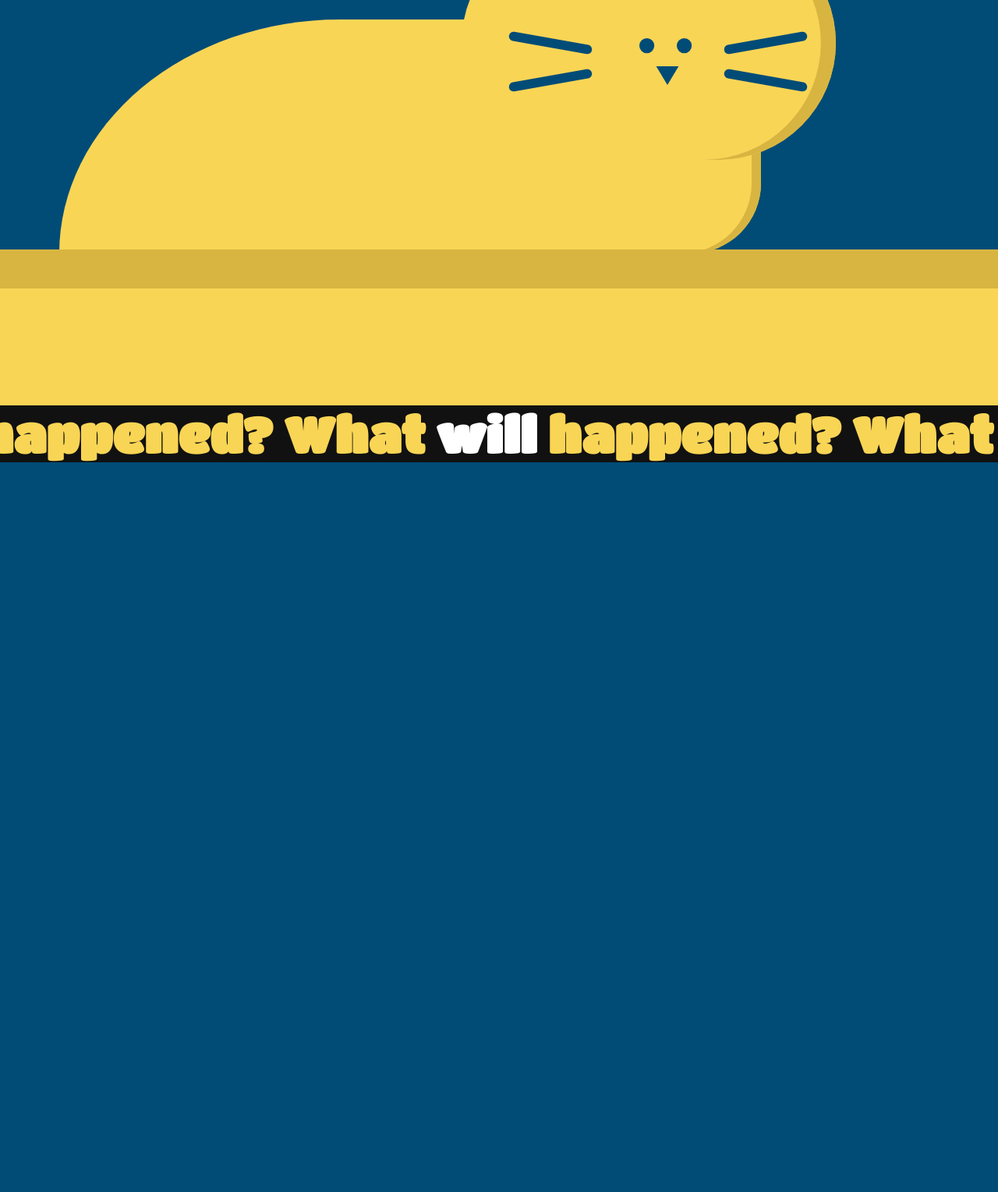
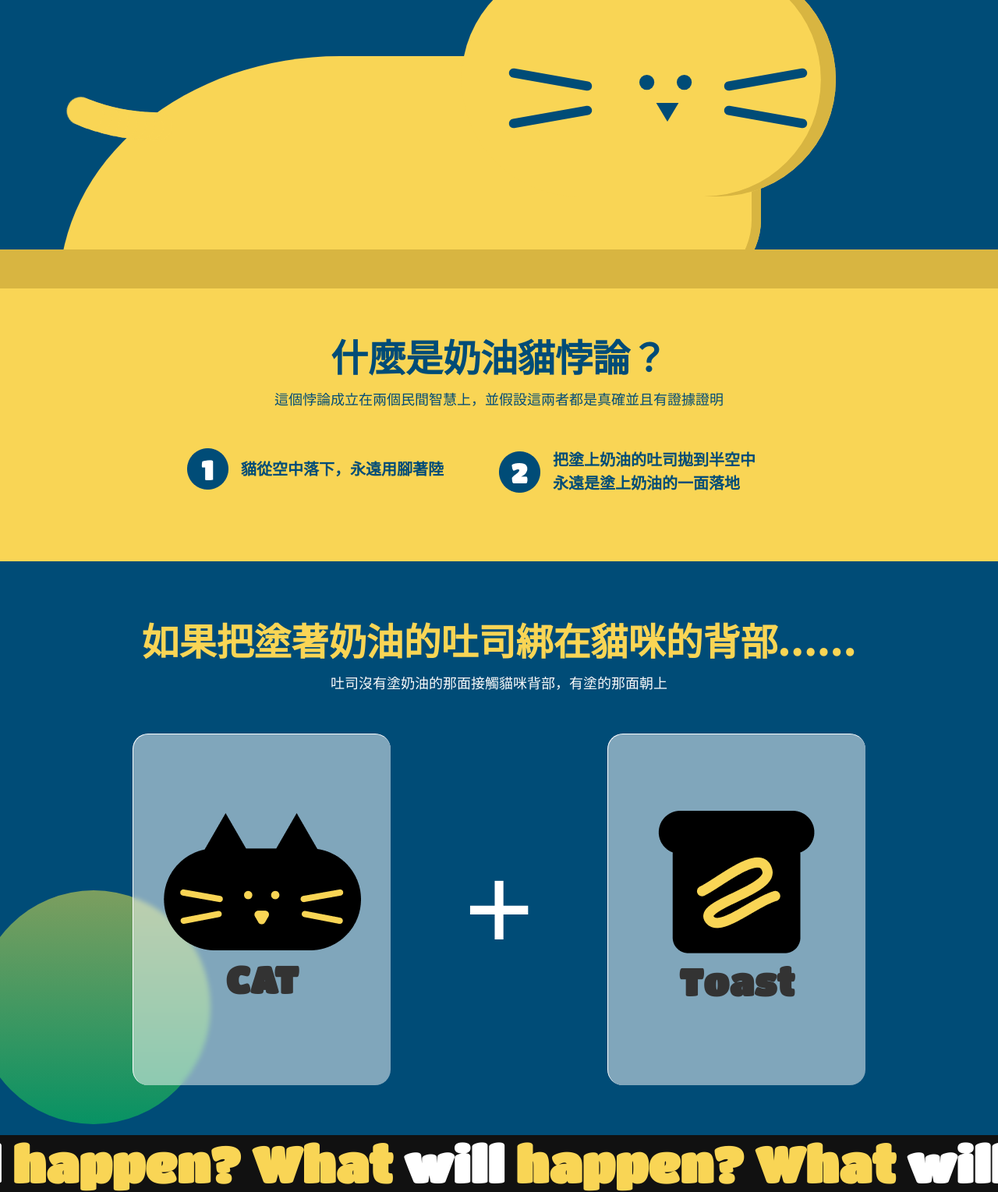
Before and after one commit to snershen/buttered-cat, a plain HTML site: page index.html in a window 1280 px wide. Shown: the part 400-1929 px from the top of the page at 78% size. Before the commit the page ends 993 px from the top, so only its background shows below. Drawn offline with Linux system fonts and the light colour scheme.

Commit message:
新增毛玻璃效果

```diff
--- a/index.html
+++ b/index.html
@@ -8,7 +8,7 @@
     <link rel="preconnect" href="https://fonts.googleapis.com" />
     <link rel="preconnect" href="https://fonts.gstatic.com" crossorigin />
     <link
-      href="https://fonts.googleapis.com/css2?family=Titan+One&display=swap"
+      href="https://fonts.googleapis.com/css2?family=Noto+Sans+TC:wght@500;700;900&family=Titan+One&display=swap"
       rel="stylesheet"
     />
     <link rel="stylesheet" href="css/all.css" />
@@ -41,68 +41,83 @@
           </div>
         </div>
         <div class="cat-body"></div>
-        <!-- <div class="cat-tail"></div> -->
+        <div class="cat-tail">
+          <div class="cat-tail">
+            <div class="cat-tail">
+              <div class="cat-tail">
+                <div class="cat-tail">
+                  <div class="cat-tail">
+                    <div class="cat-tail">
+                      <div class="cat-tail"><div class="cat-tail"></div></div>
+                    </div>
+                  </div>
+                </div>
+              </div>
+            </div>
+          </div>
+        </div>
       </div>
     </section>
     <section class="intro text-blue">
       <div class="table">
-        <!-- <div class="container">
+        <div class="container-s">
           <div class="title">
-            <h2 class="title-1">什麼是奶油貓悖論？</h2>
+            <h2 class="title-1 text-c mb-1">什麼是奶油貓悖論？</h2>
+            <p class="text-c">
+              這個悖論成立在兩個民間智慧上，並假設這兩者都是真確並且有證據證明
+            </p>
           </div>
           <div class="detail">
-            <p>一個思想悖論，將以下兩個民間智慧結合：</p>
-            <br />
-            <p>1.貓從空中落下，永遠用腳著陸</p>
-            <p>2.把塗上奶油的吐司拋到半空中，永遠是塗上奶油的一面落地</p>
+            <p>
+              <img src="img/number1.png" alt="" /> 貓從空中落下，永遠用腳著陸
+            </p>
+            <p>
+              <img src="img/number2.png" alt="" />
+              把塗上奶油的吐司拋到半空中<br />永遠是塗上奶油的一面落地
+            </p>
           </div>
         </div>
       </div>
     </section>
+
     <section class="question">
       <div class="container">
-        <h2 class="title-1 text-yellow text-c">如果把塗著奶油的吐司綁在貓咪的背部......</h2>
+        <h2 class="title-1 text-yellow text-c mb-1">
+          如果把塗著奶油的吐司綁在貓咪的背部......
+        </h2>
+        <p class="text-c text-white">
+          吐司沒有塗奶油的那面接觸貓咪背部，有塗的那面朝上
+        </p>
         <div class="card-list">
           <div class="card-item">
-            <div class="cat-head">
-                <div class="cat-ear"></div>
-                <div class="cat-ear"></div>
-                <div class="cat-eye"></div>
-                <div class="cat-eye"></div>
-                <div class="cat-nose"></div>
-                <div class="cat-whiskers">
-                    <div class="cat-whiskers-item"></div>
-                    <div class="cat-whiskers-item"></div>
-                </div>
-                <div class="cat-whiskers cat-whiskers-right">
-                    <div class="cat-whiskers-item"></div>
-                    <div class="cat-whiskers-item"></div>
-                </div>
-            </div>
-            <h3>CAT</h3>
+            <img src="img/cat.png" alt="" />
+            <h3 class="title-1">CAT</h3>
           </div>
-          <div class="card-item"></div>
+          <p>+</p>
+          <div class="card-item">
+            <img src="img/toast.png" alt="" />
+            <h3 class="title-1">Toast</h3>
+          </div>
         </div>
-      </div> -->
       </div>
     </section>
 
     <div class="scroll">
       <div>
-        What<span>&nbsp;will</span>&nbsp;happened?
-        What<span>&nbsp;will</span>&nbsp;happened?
-        What<span>&nbsp;will</span>&nbsp;happened?
-        What<span>&nbsp;will</span>&nbsp;happened?
-        What<span>&nbsp;will</span>&nbsp;happened?
-        What<span>&nbsp;will</span>&nbsp;happened?
+        What<span>&nbsp;will</span>&nbsp;happen?
+        What<span>&nbsp;will</span>&nbsp;happen?
+        What<span>&nbsp;will</span>&nbsp;happen?
+        What<span>&nbsp;will</span>&nbsp;happen?
+        What<span>&nbsp;will</span>&nbsp;happen?
+        What<span>&nbsp;will</span>&nbsp;happen?
       </div>
       <div>
-        &nbsp;What<span>&nbsp;will</span>&nbsp;happened?
-        What<span>&nbsp;will</span>&nbsp;happened?
-        What<span>&nbsp;will</span>&nbsp;happened?
-        What<span>&nbsp;will</span>&nbsp;happened?
-        What<span>&nbsp;will</span>&nbsp;happened?
-        What<span>&nbsp;will</span>&nbsp;happened?
+        &nbsp;What<span>&nbsp;will</span>&nbsp;happen?
+        What<span>&nbsp;will</span>&nbsp;happen?
+        What<span>&nbsp;will</span>&nbsp;happen?
+        What<span>&nbsp;will</span>&nbsp;happen?
+        What<span>&nbsp;will</span>&nbsp;happen?
+        What<span>&nbsp;will</span>&nbsp;happen?
       </div>
     </div>
   </body>
--- a/scss/_base.scss
+++ b/scss/_base.scss
@@ -1,8 +1,9 @@
 body {
   background-color: $blue;
   line-height: 1.5;
+  color: #333;
 }
 
 p {
-  font-size: 1.25rem;
+  font-size: 1.125rem;
 }
--- a/scss/_index.scss
+++ b/scss/_index.scss
@@ -208,8 +208,8 @@ h1 {
   position: absolute;
   left: 65%;
   transform: translateX(-50%) scale(1.2);
-  bottom: 100px;
-  animation: cat-shock -4.5s infinite ease-in alternate;
+  bottom: 50px;
+  animation: cat-move 1s infinite alternate;
   &-face {
     position: relative;
     @include size(400px, 250px);
@@ -296,32 +296,29 @@ h1 {
     border-radius: 40% 100px 10% 0%/100% 50% 30% 0%;
     box-shadow: inset -10px 0 rgba(#d8b541, 1);
   }
+  & > .cat-tail {
+    left: -350px;
+    top: 60px;
+  }
   &-tail {
-    width: 22vh;
-    height: 0;
-    color: inherit;
-    bottom: 0;
-    left: 100%;
-    border: 4vh solid;
-    border-left: 0;
-    border-top: 0;
-    border-radius: 0 0 0 5vh;
     position: absolute;
-    left: -600px;
-    top: 200px;
+    top: 0;
+    left: -10px;
+    width: 40px;
+    height: 30px;
+    border-radius: 80px 80px;
+    background-color: $yellow;
     // transform: rotate(45deg);
-    animation: tail 10s infinite;
-    &::after {
-      content: "";
-      width: 3vh;
-      height: 3vh;
-      border-radius: 50%;
-      top: 0vh;
-      right: 0vh;
-    }
+    animation: cat-tail 400ms infinite alternate ease-in-out;
+    transform-origin: bottom center;
   }
 }
 
+@keyframes cat-move {
+  to {
+    margin-bottom: 3px;
+  }
+}
 @keyframes cat-eye {
   from,
   to {
@@ -339,26 +336,26 @@ h1 {
   }
 }
 
-@keyframes cat-shock {
-  90% {
-    transform: translateX(-50%) scale(1.2) rotate(1deg);
-  }
-  95% {
-    transform: translateX(-50%) scale(1.2) rotate(-1deg);
-  }
-  100% {
-    transform: translateX(-50%) scale(1.2) rotate(1deg);
-  }
-}
+// @keyframes cat-shock {
+//   90% {
+//     transform: translateX(-50%) scale(1.2) rotate(1deg);
+//   }
+//   95% {
+//     transform: translateX(-50%) scale(1.2) rotate(-1deg);
+//   }
+//   100% {
+//     transform: translateX(-50%) scale(1.2) rotate(1deg);
+//   }
+// }
 
 @keyframes cat-tail {
   0% {
-    transform: rotate(-60deg);
-    box-shadow: inset 8px 10px rgba(#d8b541, 1);
+    transform: rotate(8deg);
+    // box-shadow: inset 8px 10px rgba(#d8b541, 1);
   }
   100% {
-    transform: rotate(-20deg);
-    box-shadow: inset 8px 20px rgba(#d8b541, 1);
+    transform: rotate(-3deg);
+    // box-shadow: inset 8px 20px rgba(#d8b541, 1);
   }
 }
 
@@ -369,25 +366,68 @@ h1 {
   background-color: $yellow;
   box-shadow: inset 0 50px rgba(#d8b541, 1);
   position: relative;
+  top: 0;
   z-index: 0;
-  .container {
-    height: 300px;
-    padding-top: 120px;
+  padding: 100px 0;
+  .detail {
+    margin-top: 48px;
     display: flex;
-    justify-content: center;
-    align-items: flex-start;
-  }
-  .title {
-    width: 30%;
-    margin-right: 24px;
-  }
-  .setail {
-    width: 70%;
+    align-items: start;
+    img {
+      margin-right: 16px;
+    }
+    p {
+      display: flex;
+      align-items: center;
+      flex: 1;
+      font-size: 1.25rem;
+      font-weight: 700;
+    }
   }
 }
 
 .question {
   padding: 64px 0;
+  h3 {
+    font-family: "Titan One", cursive;
+  }
+  .card-list {
+    display: flex;
+    justify-content: space-between;
+    align-items: center;
+    margin: 50px 100px 0;
+    position: relative;
+    &::after {
+      content: "";
+      width: 300px;
+      height: 300px;
+      position: absolute;
+      background-image: linear-gradient(to top, #0fd850 0%, #f9f047 100%);
+      left: -200px;
+      bottom: -50px;
+      border-radius: 50%;
+      z-index: -1;
+      opacity: 0.5;
+    }
+    .card-item {
+      width: 330px;
+      height: 450px;
+      background-color: rgba(#fff, 0.5);
+      border-radius: 20px;
+      display: flex;
+      flex-direction: column;
+      justify-content: center;
+      align-items: center;
+      backdrop-filter: blur(3px);
+      border-top: #fff solid 1px;
+      border-left: #fff solid 1px;
+    }
+    p {
+      font-size: 10rem;
+      font-weight: 700;
+      color: white;
+    }
+  }
 }
 
 .scroll {
--- a/scss/_layout.scss
+++ b/scss/_layout.scss
@@ -3,13 +3,29 @@
   margin: 0 auto;
 }
 
+.container-s {
+  max-width: 800px;
+  margin: 0 auto;
+}
+
 .title-1 {
-  font-size: 2rem;
-  font-weight: 700;
+  font-size: 3rem;
+  font-weight: 900;
+  font-family: "Noto Sans TC", sans-serif;
+}
+
+.title-2 {
+  font-size: 2.5rem;
+  font-weight: 900;
+  font-family: "Noto Sans TC", sans-serif;
 }
 
 .text-blue {
   color: $blue;
+}
+
+.text-white {
+  color: #fafafa;
 }
 
 .text-yellow {
@@ -19,3 +35,11 @@
 .text-c {
   text-align: center;
 }
+
+.mb-1 {
+  margin-bottom: 8px;
+}
+
+.mb-2 {
+  margin-bottom: 16px;
+}
```
Also changed, not shown: css/all.css, img/cat.png (added), img/number1.png (added), img/number2.png (added), img/toast.png (added), 1 other file.
